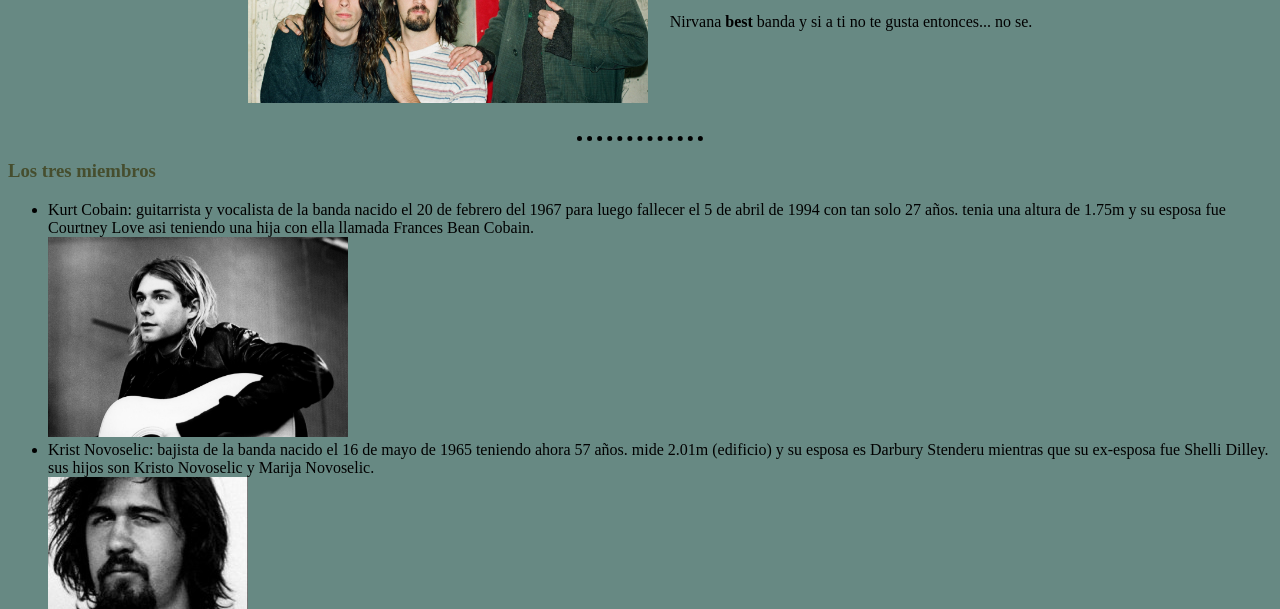
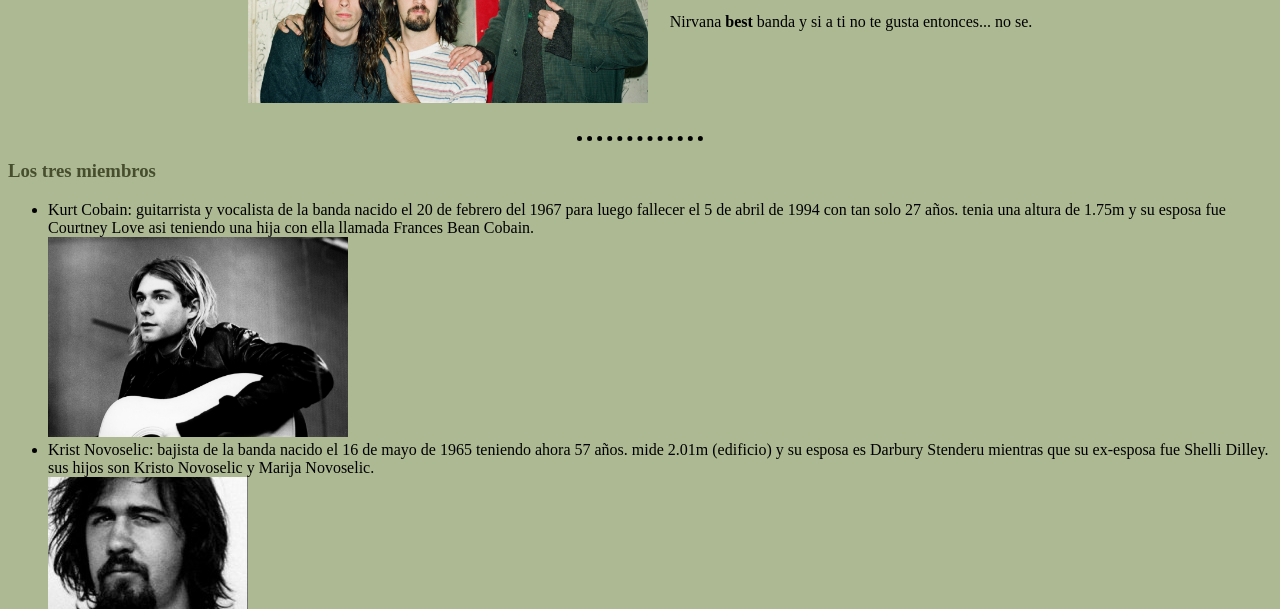
Before and after one commit to nirvanajpg12/nirvana0, a plain HTML site: page index.html in a window 1280 px wide. Shown: the part 191-800 px from the top of the page. Drawn offline with Linux system fonts and the light colour scheme.

Commit message:
Add files via upload

```diff
--- a/index.html
+++ b/index.html
@@ -7,7 +7,7 @@
   <link rel="icon" href="favicon.ico">
   <style media="screen">
   body {
-    background-color: #678983;
+    background-color: #ACB992;
   }
 
   h1 {
@@ -19,7 +19,7 @@
   }
 
   hr {
-    background-color: #678983;
+    background-color: #ACB992;
     border-style: none;
     border-top-style: dotted;
     border-color: greey;
```
